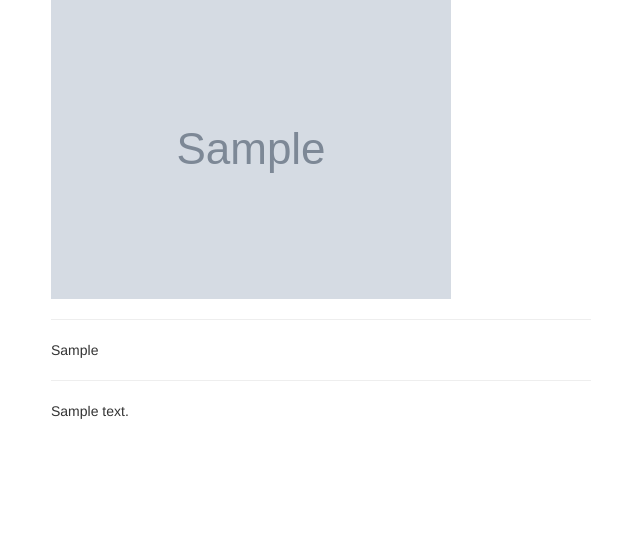
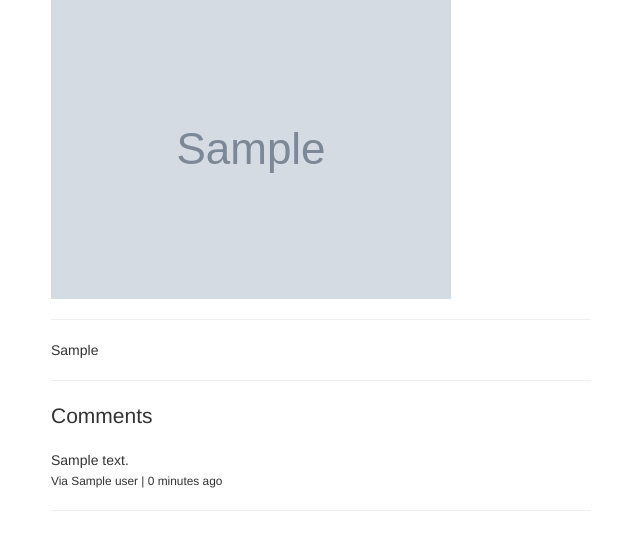
Before and after one commit to jafrancov/trydjango19, a Django app: template templates/post_detail.html in a window 1280 px wide. Shown: the part 101-651 px from the top of the page, without its empty margins (319-959 px from the left). Run offline with Django 3.2, Linux system fonts and the light colour scheme; the template is opened without the code that fills it: most values are stand-ins (such as "Sample title", 1, 10 or a date in 2020); grey boxes marked "Sample" are stand-in pictures; parts of the project's set-up code (start-up, migrations or seed data) failed here and were passed over; some libraries are stand-ins or nearby versions.

Commit message:
Advancing the Blog 13 - Django Generic Foreign Keys Part 3

```diff
--- a/templates/post_detail.html
+++ b/templates/post_detail.html
@@ -27,7 +27,14 @@
                 <hr/>
             </div>
         </div>
-        <div>{{ instance.comment_set.all }}</div>
-        <div class="fb-comments" data-href="{{ request.build_absolute_uri }}" data-numposts="5"></div>
+    <p class="lead">Comments</p>
+        <div class="">
+            {% for comment in comments %}
+                {{ comment.content }}<br/>
+                <small>Via {{ comment.user }} | {{ comment.timestamp|timesince }} ago</small>
+                <hr/>
+            {% endfor %}
+        </div>
+{#        <div class="fb-comments" data-href="{{ request.build_absolute_uri }}" data-numposts="5"></div>#}
     </div>
 {% endblock content %}
```
Also changed, not shown: posts/views.py (+7 -0 lines).
